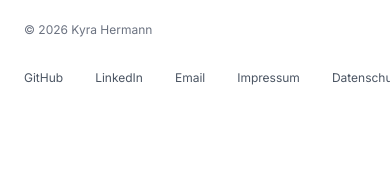
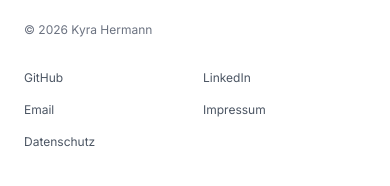
Before and after one commit to bykyra/personalbrand, a React (Vite) app: page / in a window 390 px wide. Shown: the part 3414-3600 px from the top of the page. Before the commit the page ends 3564 px from the top, so only its background shows below. Built offline with nearby package versions, Linux system fonts and the light colour scheme.

Commit message:
Update footer

```diff
--- a/src/pages/About.jsx
+++ b/src/pages/About.jsx
@@ -306,7 +306,7 @@ function About() {
       <footer className="max-w-5xl mx-auto px-6 py-16 border-t border-gray-200">
   <div className="flex flex-col md:flex-row justify-between gap-8">
     <div className="text-xs text-gray-500">© 2026 Kyra Hermann</div>
-    <div className="flex gap-8 text-xs">
+    <div className="grid grid-cols-2 md:flex gap-4 md:gap-8 text-xs">
       <a href="https://github.com/bykyra" className="text-gray-600 hover:text-gray-900 transition-colors">GitHub</a>
       <a href="https://linkedin.com/in/kyrahermann" className="text-gray-600 hover:text-gray-900 transition-colors">LinkedIn</a>
       <a href="mailto:hermann.kyra@gmail.com" className="text-gray-600 hover:text-gray-900 transition-colors">Email</a>
--- a/src/pages/Home.jsx
+++ b/src/pages/Home.jsx
@@ -372,7 +372,7 @@ function Home() {
       <footer className="max-w-5xl mx-auto px-6 py-16 border-t border-gray-200">
   <div className="flex flex-col md:flex-row justify-between gap-8">
     <div className="text-xs text-gray-500">© 2026 Kyra Hermann</div>
-    <div className="flex gap-8 text-xs">
+    <div className="grid grid-cols-2 md:flex gap-4 md:gap-8 text-xs">
       <a href="https://github.com/bykyra" className="text-gray-600 hover:text-gray-900 transition-colors">GitHub</a>
       <a href="https://linkedin.com/in/kyrahermann" className="text-gray-600 hover:text-gray-900 transition-colors">LinkedIn</a>
       <a href="mailto:hermann.kyra@gmail.com" className="text-gray-600 hover:text-gray-900 transition-colors">Email</a>
--- a/src/pages/Notes.jsx
+++ b/src/pages/Notes.jsx
@@ -103,7 +103,7 @@ function Notes() {
       <footer className="max-w-5xl mx-auto px-6 py-16 border-t border-gray-200">
   <div className="flex flex-col md:flex-row justify-between gap-8">
     <div className="text-xs text-gray-500">© 2026 Kyra Hermann</div>
-    <div className="flex gap-8 text-xs">
+    <div className="grid grid-cols-2 md:flex gap-4 md:gap-8 text-xs">
       <a href="https://github.com/bykyra" className="text-gray-600 hover:text-gray-900 transition-colors">GitHub</a>
       <a href="https://linkedin.com/in/kyrahermann" className="text-gray-600 hover:text-gray-900 transition-colors">LinkedIn</a>
       <a href="mailto:hermann.kyra@gmail.com" className="text-gray-600 hover:text-gray-900 transition-colors">Email</a>
--- a/src/pages/Work.jsx
+++ b/src/pages/Work.jsx
@@ -477,7 +477,7 @@ function Work() {
       <footer className="max-w-5xl mx-auto px-6 py-16 border-t border-gray-200">
   <div className="flex flex-col md:flex-row justify-between gap-8">
     <div className="text-xs text-gray-500">© 2026 Kyra Hermann</div>
-    <div className="flex gap-8 text-xs">
+    <div className="grid grid-cols-2 md:flex gap-4 md:gap-8 text-xs">
       <a href="https://github.com/bykyra" className="text-gray-600 hover:text-gray-900 transition-colors">GitHub</a>
       <a href="https://linkedin.com/in/kyrahermann" className="text-gray-600 hover:text-gray-900 transition-colors">LinkedIn</a>
       <a href="mailto:hermann.kyra@gmail.com" className="text-gray-600 hover:text-gray-900 transition-colors">Email</a>
```
